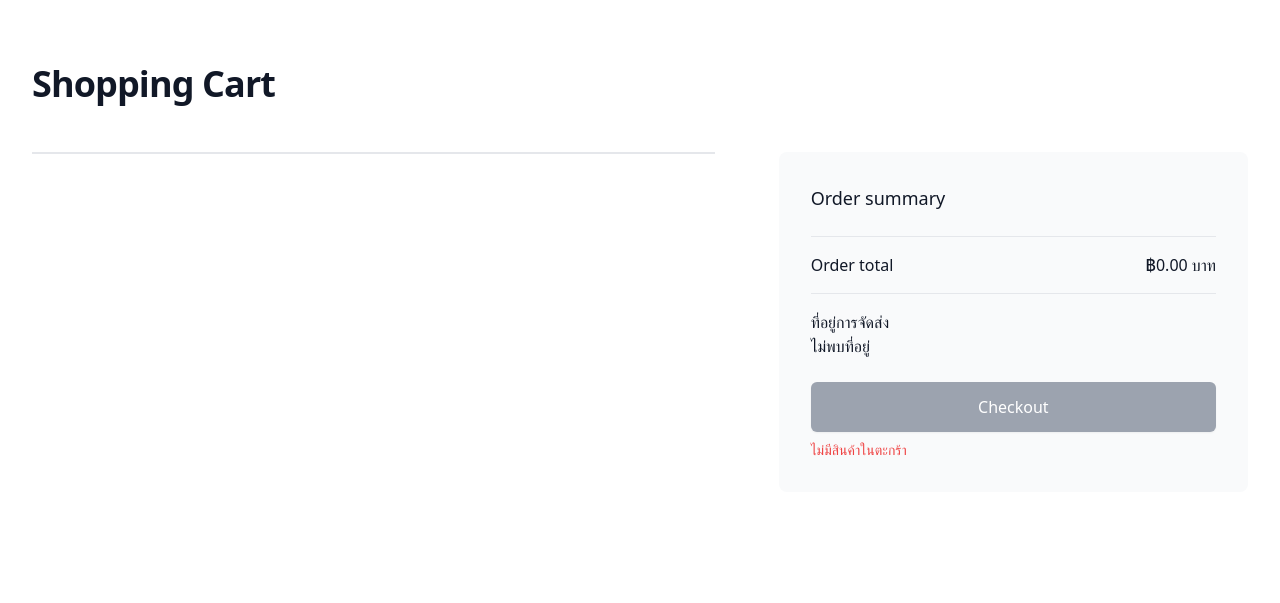
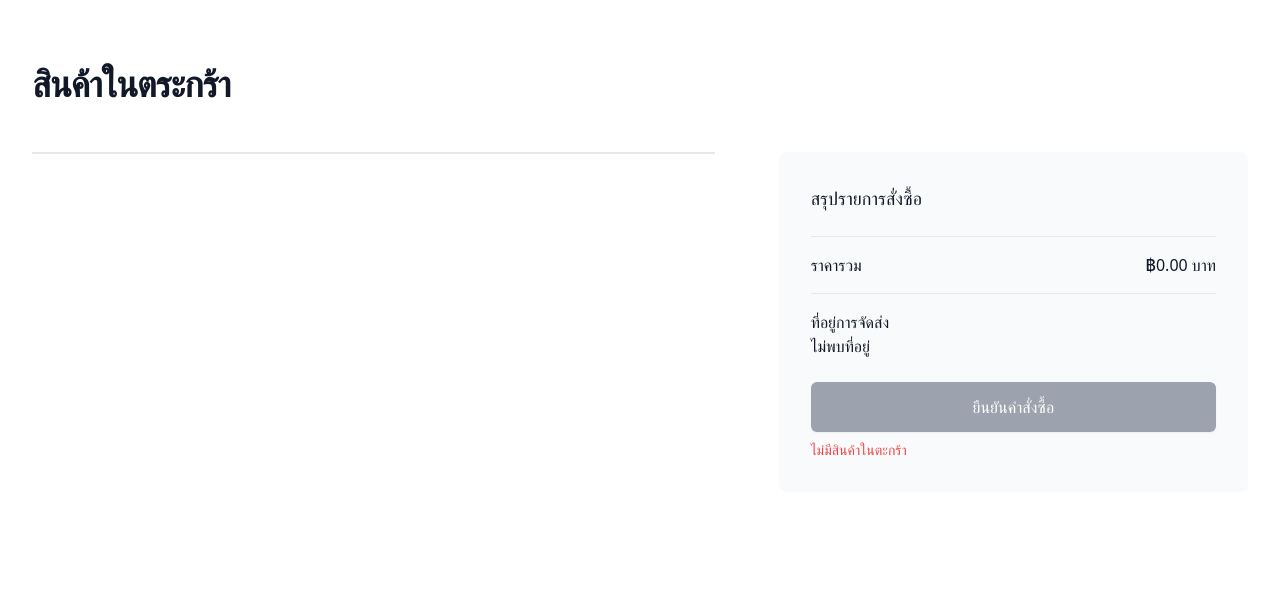
Before and after one commit to MyDXD/Project_Zen, a PHP site: page /cart.php in a window 1280 px wide. Shown: the part 129-732 px from the top of the page. Run offline with PHP 8.4, Linux system fonts and the light colour scheme; data that the repository does not hold is empty; some libraries are stand-ins or nearby versions.

Commit message:
ปรับเป็นภาษาไทย

```diff
--- a/admin/create_product.php
+++ b/admin/create_product.php
@@ -82,7 +82,7 @@ if ($_SERVER["REQUEST_METHOD"] == "POST") {
             <div class="mb-4">
                 <label for="image" class="block text-gray-700">รูปภาพ</label>
                 <input type="file" id="product_img" name="product_img"
-                    class="w-full px-3 py-2 border border-gray-300 rounded-lg">
+                    class="w-full px-3 py-2 border border-gray-300 rounded-lg" required>
             </div>
             <?php
             // ดึงประเภทสินค้าทั้งหมดจากตาราง products โดยไม่เอาค่าซ้ำ
--- a/cart.php
+++ b/cart.php
@@ -176,10 +176,9 @@ include "nav_bar.php"; // เรียกไฟล์ nav_bar.php
 
 <div class="bg-white">
     <div class="mx-auto max-w-2xl px-4 pb-24 pt-16 sm:px-6 lg:max-w-7xl lg:px-8">
-        <h1 class="text-3xl font-bold tracking-tight text-gray-900 sm:text-4xl">Shopping Cart</h1>
+        <h1 class="text-3xl font-bold tracking-tight text-gray-900 sm:text-4xl">สินค้าในตระกร้า</h1>
         <form method="POST" class="mt-12 lg:grid lg:grid-cols-12 lg:items-start lg:gap-x-12 xl:gap-x-16">
             <section aria-labelledby="cart-heading" class="lg:col-span-7">
-                <h2 id="cart-heading" class="sr-only">Items in your shopping cart</h2>
 
                 <ul role="list" class="divide-y divide-gray-200 border-b border-t border-gray-200">
                     <?php foreach ($cart_items as $item): ?>
@@ -240,13 +239,13 @@ include "nav_bar.php"; // เรียกไฟล์ nav_bar.php
             </section>
             <section aria-labelledby="summary-heading"
                 class="mt-16 rounded-lg bg-gray-50 px-4 py-6 sm:p-6 lg:col-span-5 lg:mt-0 lg:p-8">
-                <h2 id="summary-heading" class="text-lg font-medium text-gray-900">Order summary</h2>
+                <h2 id="summary-heading" class="text-lg font-medium text-gray-900">สรุปรายการสั่งซื้อ</h2>
 
                 <div class="mt-6 space-y-4">
                     <!-- แสดงผลรวมของการสั่งซื้อ -->
                     <div class="mt-6 space-y-4">
                         <div class="flex items-center justify-between border-t border-gray-200 pt-4">
-                            <div class="text-base font-medium text-gray-900">Order total</div>
+                            <div class="text-base font-medium text-gray-900">ราคารวม</div>
                             <div id="order-total" class="text-base font-medium text-gray-900">0 บาท</div>
                         </div>
                     </div>
@@ -268,7 +267,7 @@ include "nav_bar.php"; // เรียกไฟล์ nav_bar.php
                         <form method="POST">
                             <div class="mt-6">
                                 <button type="submit"
-                                    class="w-full rounded-md border border-transparent bg-indigo-600 px-4 py-3 text-base font-medium text-white shadow-sm hover:bg-indigo-700 focus:outline-none focus:ring-2 focus:ring-indigo-500 focus:ring-offset-2 focus:ring-offset-gray-50">Checkout</button>
+                                    class="w-full rounded-md border border-transparent bg-indigo-600 px-4 py-3 text-base font-medium text-white shadow-sm hover:bg-indigo-700 focus:outline-none focus:ring-2 focus:ring-indigo-500 focus:ring-offset-2 focus:ring-offset-gray-50">ยืนยันคำสั่งซื้อ</button>
                             </div>
                         </form>
                         ';
@@ -276,7 +275,7 @@ include "nav_bar.php"; // เรียกไฟล์ nav_bar.php
                     echo '
                         <div class="mt-6">
                             <button type="button" disabled
-                                class="w-full rounded-md border border-transparent bg-gray-400 px-4 py-3 text-base font-medium text-white shadow-sm cursor-not-allowed">Checkout</button>
+                                class="w-full rounded-md border border-transparent bg-gray-400 px-4 py-3 text-base font-medium text-white shadow-sm cursor-not-allowed">ยืนยันคำสั่งซื้อ</button>
                             <p class="text-red-500 text-sm mt-2">ไม่มีสินค้าในตะกร้า</p>
                         </div>
                         ';
```
Also changed, not shown: payment_slip/67425cb46b855S__60702737.jpg (added), product_pic/67425c59bbcfachipichapa.jpg (added).
